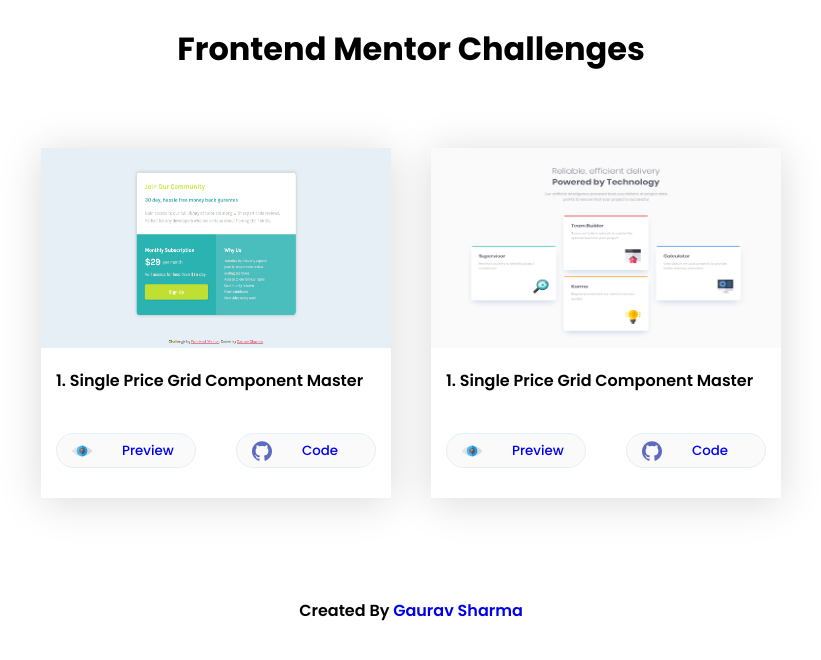
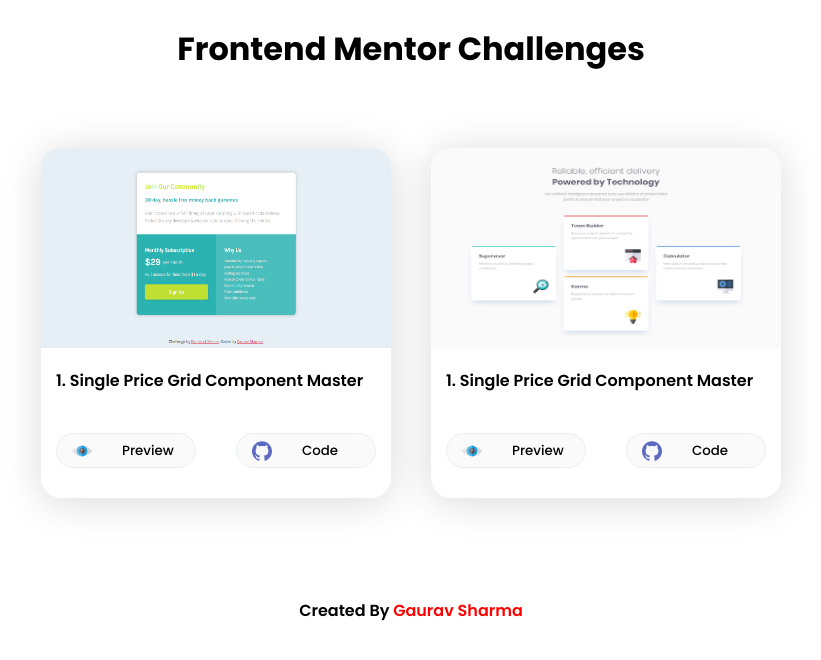
Before and after one commit to gauravsharmatheofficial/Frontend-Mentor-Challenges, a plain HTML site: page index.html in a window 1280 px wide. Shown: the whole page, without its empty margins (229-1050 px from the left). Drawn offline with Linux system fonts and the light colour scheme.

Commit message:
Update styles.css

```diff
--- a/styles.css
+++ b/styles.css
@@ -9,13 +9,6 @@ h1 {
   text-align: center;
   padding: 25px 0;
   font-weight: 700;
-}
-
-a{
-  text-decoration:none;
-}
-a:hover{
-  color:black;
 }
 
 .main-section {
@@ -31,11 +24,17 @@ header {
   margin: 0 auto;
 }
 
+a {
+  text-decoration: none;
+  color: black;
+}
+
 .card {
   width: 350px;
   height: 350px;
   box-shadow: 0px 4px 40px 0px rgba(0, 0, 0, 0.15);
   margin: 20px;
+  border-radius: 20px;
 }
 
 .image {
@@ -45,6 +44,8 @@ header {
 .ss {
   width: 350px;
   height: 200px;
+  border-top-left-radius: 20px;
+  border-top-right-radius: 20px;
 }
 .content {
   padding: 20px 15px;
@@ -93,3 +94,6 @@ footer {
   text-align: center;
   padding-top: 50px;
 }
+footer a {
+  color: red;
+}
```
